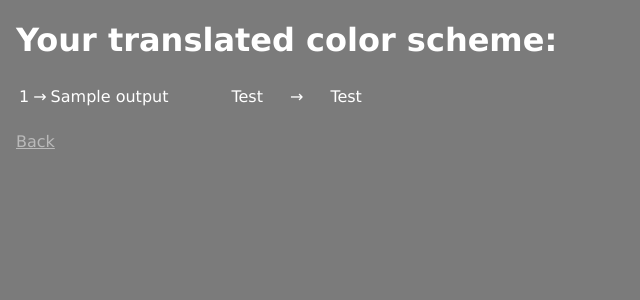
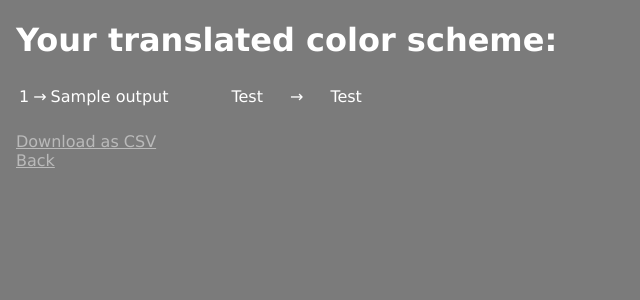
Before and after one commit to crowsonkb/color_schemer, a Flask app: template templates/result.html in a window 1280 px wide. Shown: the top 300 px of the page, without its empty margins (0-640 px from the left). Run offline with Flask 2, Linux system fonts and the light colour scheme; the template is opened without the code that fills it: most values are stand-ins (such as "Sample title", 1, 10 or a date in 2020); parts of the project's set-up code (start-up, migrations or seed data) failed here and were passed over.

Commit message:
Add 'Download as CSV' to result page

```diff
--- a/app.py
+++ b/app.py
@@ -8,7 +8,7 @@ from werkzeug.exceptions import (HTTP_STATUS_CODES,
                                  HTTPException, InternalServerError, TooManyRequests)
 
 import cam
-from color_io import color_to_decimal, color_to_hex, parse_color
+from color_io import color_to_decimal, color_to_hex, color_to_int, parse_color
 
 app = flask.Flask(__name__)
 
@@ -66,11 +66,15 @@ def result():
     inputs_arr = np.stack(inputs)
     outputs_arr = translate_fn(inputs_arr)
 
+    csv_url = 'data:text/csv,r_src,g_src,b_src,r_dst,g_dst,b_dst%0d%0a'
     for i, color in enumerate(inputs_txt):
+        csv_url += '%d,%d,%d,' % color_to_int(inputs_arr[i])
+        csv_url += '%d,%d,%d%%0d%%0a' % color_to_int(outputs_arr[i])
         if color.count(','):
             outputs_txt.append((color_to_decimal(inputs_arr[i]), color_to_decimal(outputs_arr[i])))
         else:
             outputs_txt.append((color_to_hex(inputs_arr[i]), color_to_hex(outputs_arr[i])))
 
     return flask.render_template('result.html',
-                                 left_bg=left_bg, right_bg=right_bg, outputs=outputs_txt)
+                                 left_bg=left_bg, right_bg=right_bg, outputs=outputs_txt,
+                                 csv_url=csv_url)
--- a/templates/result.html
+++ b/templates/result.html
@@ -18,5 +18,6 @@
                     <span style="color: {{output[1]}};">Test</span>
         {% endfor %}
     </table><br>
+    <a href="{{csv_url}}">Download as CSV</a><br>
     <a href="javascript:window.history.back();">Back</a>
 {% endblock %}
```
